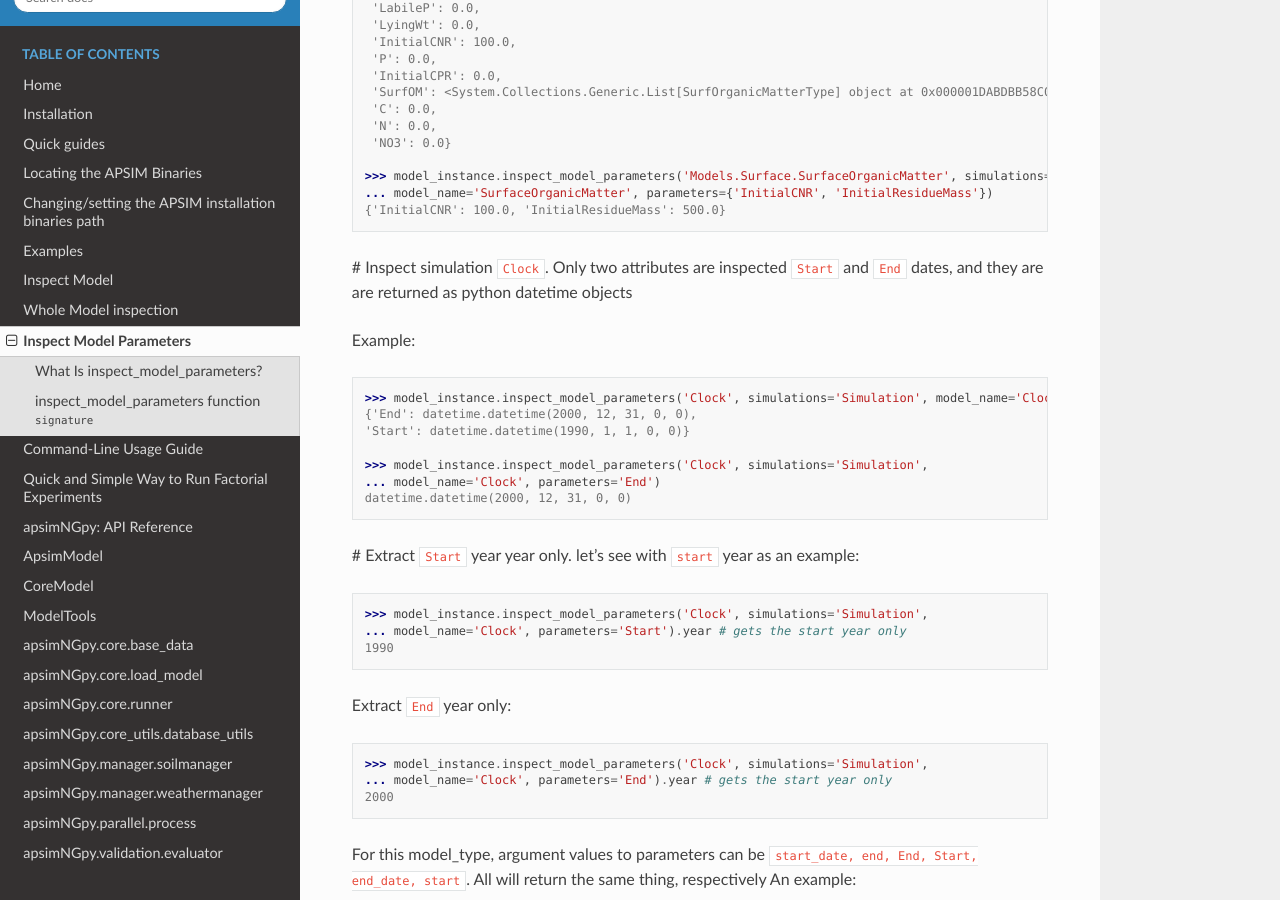
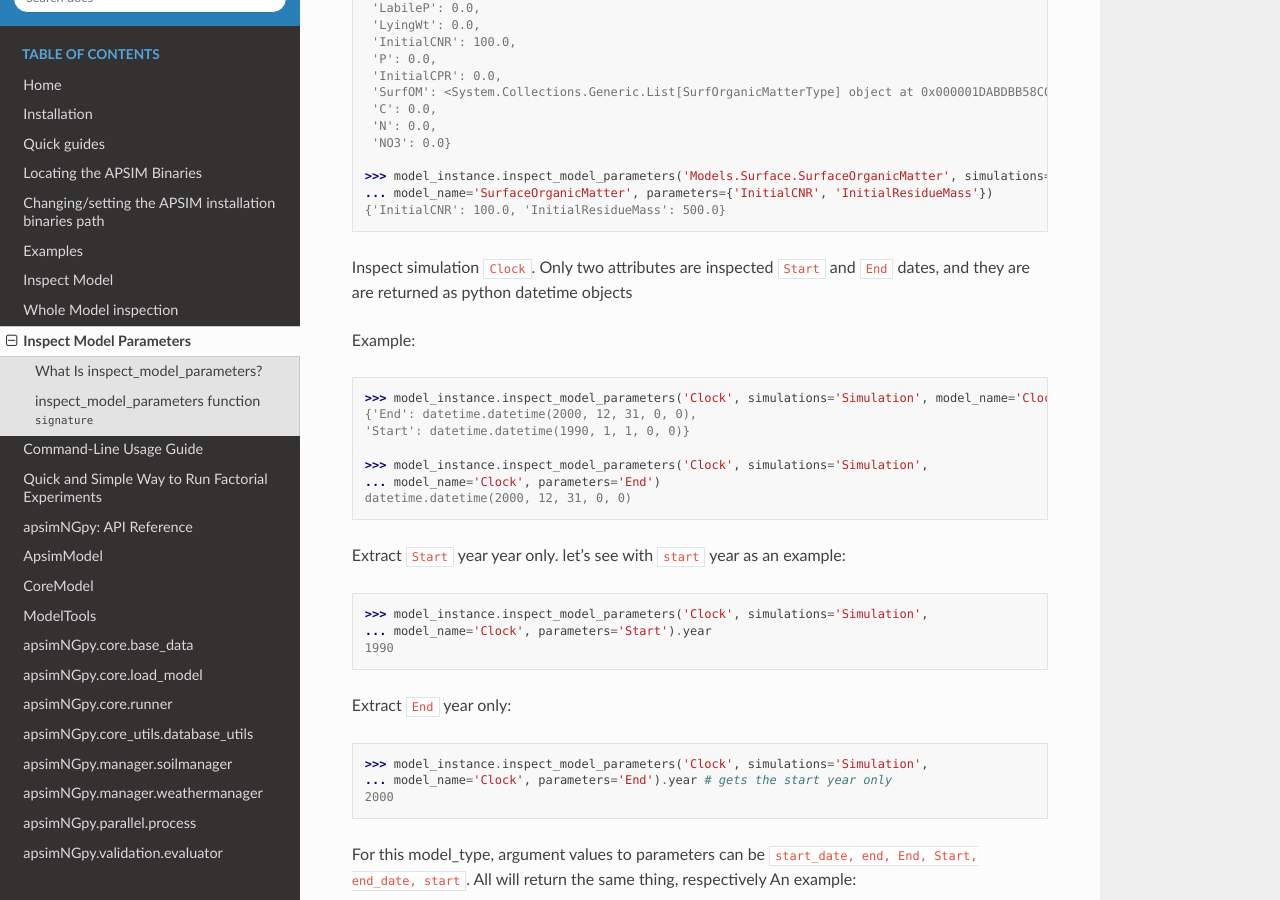
Before and after one commit to MAGALA-RICHARD/documentation-example, a Sphinx documentation site: the page built from doc/inspect_model_parameters.rst, in a window 1280 px wide and 900 px high, scrolled down 4673 px. Built offline with Sphinx 7.4.7 and the Read the Docs theme 3.1.0, drawn with Linux system fonts in a browser that asks for light colours.

```diff
--- a/doc/inspect_model_parameters.rst
+++ b/doc/inspect_model_parameters.rst
@@ -235,7 +235,7 @@
         ... model_name='SurfaceOrganicMatter', parameters={'InitialCNR', 'InitialResidueMass'})
         {'InitialCNR': 100.0, 'InitialResidueMass': 500.0}
 
-# Inspect simulation ``Clock``. Only two attributes are inspected ``Start`` and ``End`` dates, and they are are returned as python datetime objects
+Inspect simulation ``Clock``. Only two attributes are inspected ``Start`` and ``End`` dates, and they are are returned as python datetime objects
 
 Example::
 
@@ -247,10 +247,10 @@
         ... model_name='Clock', parameters='End')
         datetime.datetime(2000, 12, 31, 0, 0)
 
-# Extract ``Start`` year year only. let's see with ``start`` year as an example::
+Extract ``Start`` year year only. let's see with ``start`` year as an example::
 
         >>> model_instance.inspect_model_parameters('Clock', simulations='Simulation',
-        ... model_name='Clock', parameters='Start').year # gets the start year only
+        ... model_name='Clock', parameters='Start').year
         1990
 
 Extract  ``End`` year only::
```
